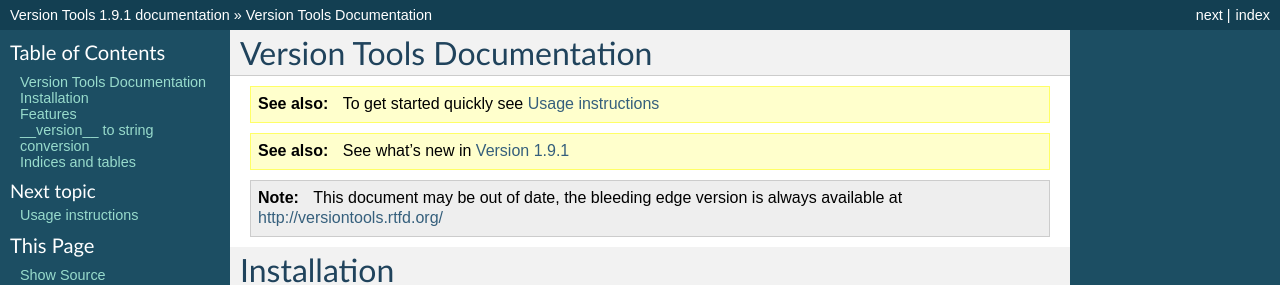
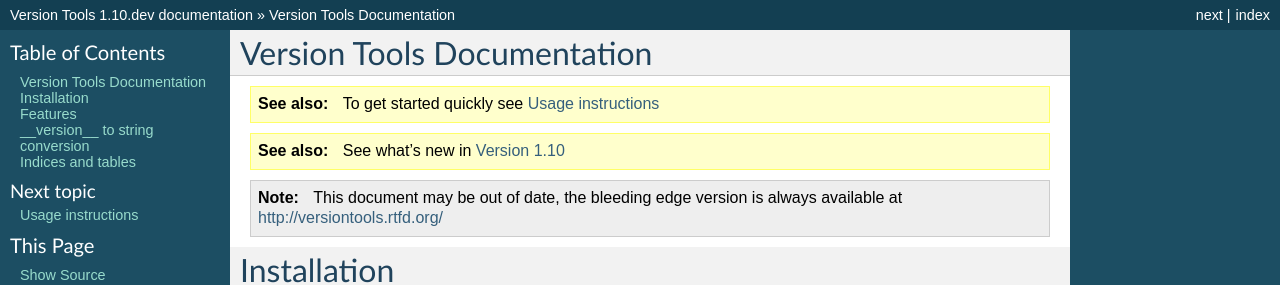
Before and after one commit to zyga/versiontools, a Sphinx documentation site: the page built from doc/index.rst, in a window 1280 px wide and 900 px high. Shown: the top 285 px of the window. Built offline with Sphinx 7.4.7, drawn with Linux system fonts in a browser that asks for light colours; the version number could not be read and is left out; some of the changed text lies outside the part shown.

Commit message:
Start development on 1.10
Signed-off-by: Zygmunt Krynicki <zygmunt.krynicki@canonical.com>

```diff
--- a/doc/changes.rst
+++ b/doc/changes.rst
@@ -1,5 +1,10 @@
 Release history
 ***************
+
+.. _version_1_10:
+
+Version 1.10
+============
 
 .. _version_1_9_1:
 
--- a/doc/index.rst
+++ b/doc/index.rst
@@ -2,7 +2,7 @@ Version Tools Documentation
 ===========================
 
 .. seealso:: To get started quickly see :ref:`usage`
-.. seealso:: See what's new in :ref:`version_1_9_1`
+.. seealso:: See what's new in :ref:`version_1_10`
 
 .. note::
     This document may be out of date, the bleeding edge version is always
--- a/versiontools/__init__.py
+++ b/versiontools/__init__.py
@@ -25,7 +25,7 @@ Define *single* and *useful* ``__version__`` of a project.
 .. note: Since version 1.1 we should conform to PEP 386
 """
 
-__version__ = (1, 9, 1, "final", 0)
+__version__ = (1, 10, 0, "dev", 0)
 
 
 import inspect
```
